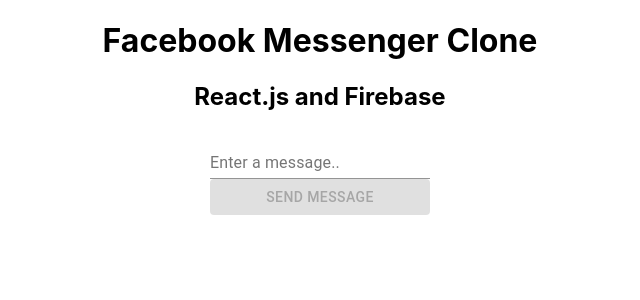
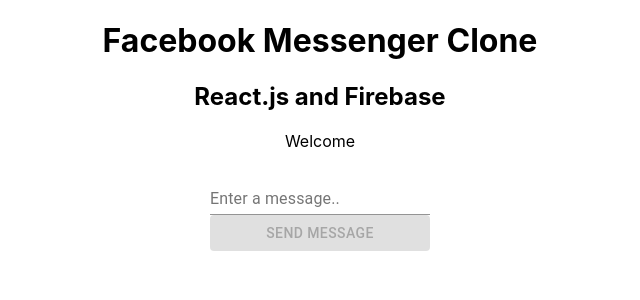
Before and after one commit to michaeldilulo/Facebook-Messenger, a React (Create React App) app: page / in a window 1280 px wide. Shown: the top 300 px of the page, without its empty margins (320-960 px from the left). Built offline with nearby package versions, Linux system fonts and the light colour scheme.

Commit message:
Capture username with UseEffect Hook

```diff
--- a/src/App.js
+++ b/src/App.js
@@ -1,18 +1,22 @@
 import { FormControl, Input, InputLabel } from '@material-ui/core';
 import Button from '@material-ui/core/Button/Button';
-import React, { useState } from 'react';
+import React, { useEffect, useState } from 'react';
 import './App.css';
 import Message from './Message';
 
-function App(props) {
+function App() {
   const [input, setInput] = useState('')
   const [messages, setMessages] = useState([])
+  const [username, setUsername] = useState('')
+
+  // useEffect(() => {
+  //   setUsername(prompt('Please Enter Your Name: '))
+  // }, [])
 
   const sendMessage = (event) => {
     event.preventDefault();
 
     setMessages([...messages, input])
-    console.log(messages)
     setInput('')
 
   }
@@ -22,6 +26,7 @@
     <div className="App">
       <h1>Facebook Messenger Clone</h1>
       <h2>React.js and Firebase</h2>
+      <p>Welcome {username}</p>
 
       <form>
         <FormControl>
```
